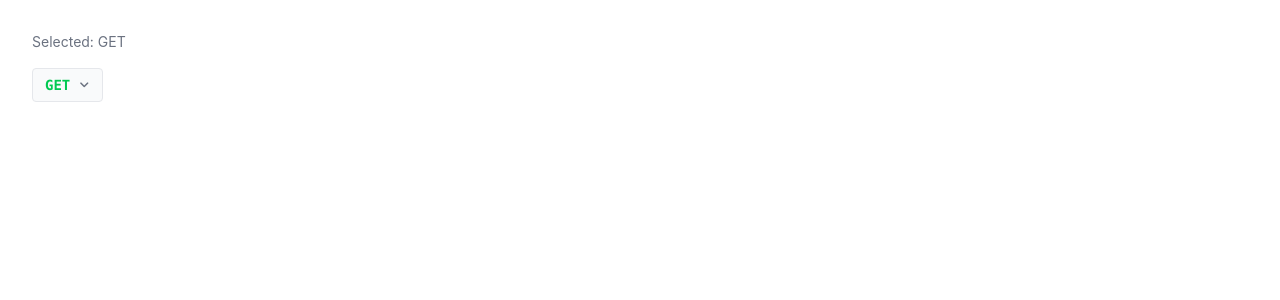
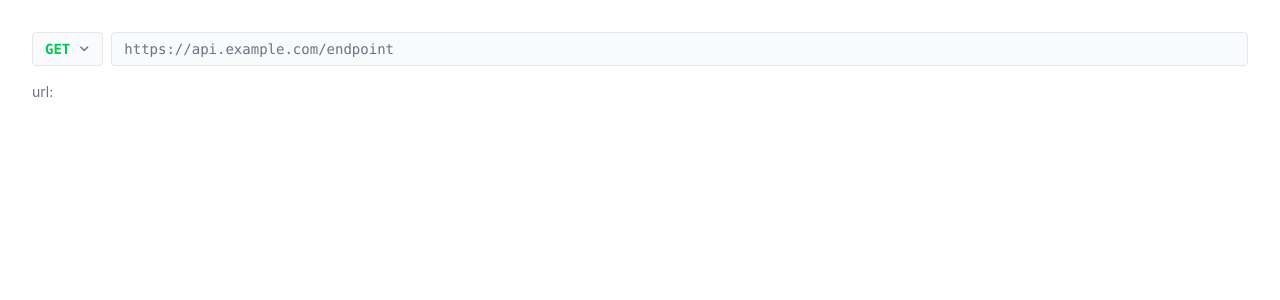
Before and after one commit to AndrewRatnikov/ReqLab, a Vue app: page / in a window 1280 px wide. Shown: the top 300 px of the page. Built offline with nearby package versions, Linux system fonts and the light colour scheme.

Commit message:
feat: implement UrlBar component for URL input with validation and keybinding

```diff
--- a/src/App.vue
+++ b/src/App.vue
@@ -1,9 +1,11 @@
 <script setup lang="ts">
 import { ref } from 'vue'
 import MethodSelect from '@/components/request/MethodSelect.vue'
+import UrlBar from '@/components/request/UrlBar.vue'
 import type { HttpMethod } from '@/types/http'
 
 const method = ref<HttpMethod>('GET')
+const url = ref('')
 </script>
 
 <template>
@@ -12,8 +14,11 @@ const method = ref<HttpMethod>('GET')
     <div id="cors-banner-slot"></div>
 
     <main class="min-h-0 flex-1 overflow-auto p-8 space-y-4">
-      <p class="text-sm text-text-muted">Selected: {{ method }}</p>
-      <MethodSelect v-model="method" />
+      <div class="flex items-center gap-2">
+        <MethodSelect v-model="method" />
+        <UrlBar v-model="url" @send="() => console.log('send triggered')" />
+      </div>
+      <p class="text-sm text-text-muted">url: {{ url }}</p>
     </main>
   </div>
 </template>
--- /dev/null
+++ b/src/components/request/UrlBar.vue
@@ -0,0 +1,51 @@
+<script setup lang="ts">
+import { ref, computed } from 'vue'
+import { validateUrl } from '@/utils/validateUrl'
+
+const props = defineProps<{
+  modelValue: string
+}>()
+
+const emit = defineEmits<{
+  'update:modelValue': [value: string]
+  send: []
+}>()
+
+const touched = ref(false)
+
+const validation = computed(() => validateUrl(props.modelValue))
+const showError = computed(
+  () => touched.value && props.modelValue.length > 0 && !validation.value.ok,
+)
+
+function onBlur() {
+  if (props.modelValue.length > 0) touched.value = true
+}
+
+function onKeydown(e: KeyboardEvent) {
+  if ((e.metaKey || e.ctrlKey) && e.key === 'Enter') {
+    touched.value = true
+    if (validation.value.ok) emit('send')
+  }
+}
+</script>
+
+<template>
+  <div class="flex flex-col gap-1 flex-1">
+    <input
+      type="text"
+      :value="modelValue"
+      placeholder="https://api.example.com/endpoint"
+      class="w-full rounded border bg-surface px-3 py-1.5 font-mono text-sm text-text-base placeholder:text-text-muted outline-none transition-colors focus:ring-2 focus:ring-blue-500 focus:ring-offset-1"
+      :class="showError ? 'border-red-500 focus:ring-red-500' : 'border-border'"
+      @input="emit('update:modelValue', ($event.target as HTMLInputElement).value)"
+      @blur="onBlur"
+      @keydown="onKeydown"
+    />
+    <span v-if="showError" class="text-xs text-red-500">
+      {{ (validation as { ok: false; message: string }).message }}
+    </span>
+  </div>
+</template>
+
+<style lang="scss" scoped></style>
```
Also changed, not shown: 1 other file (tests, documents, lock files or other folders).
